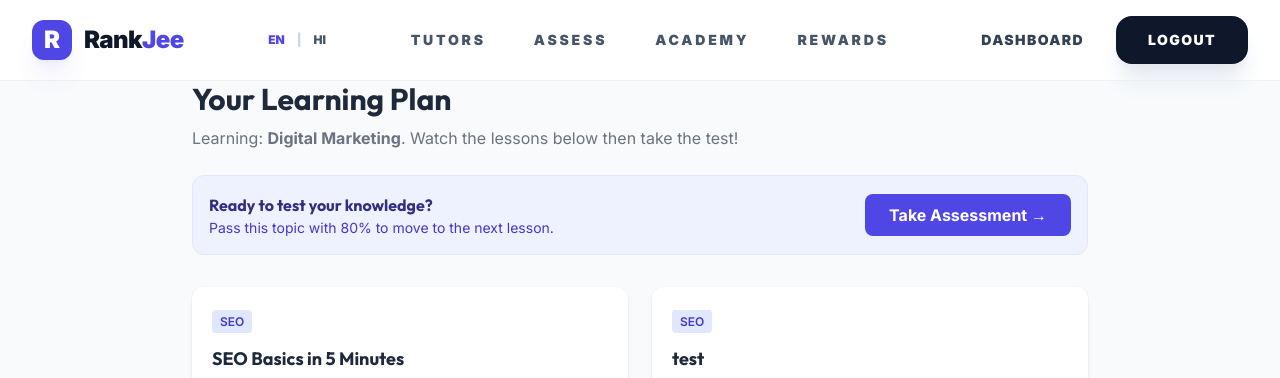
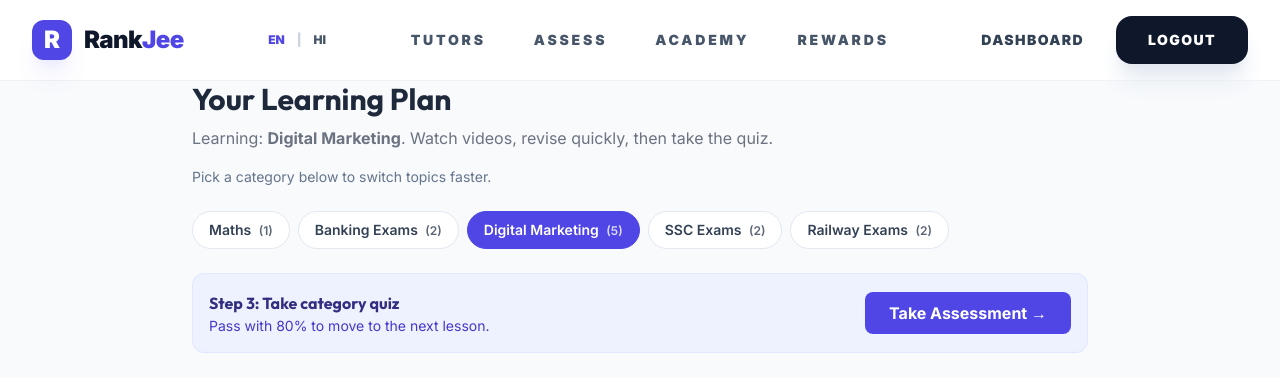
Before and after one commit to kriyespro/sd-rankjee2026, a Django app: page /learning/ in a window 1280 px wide. Shown: the top 378 px of the page. Run offline with Django 5.2, Linux system fonts and the light colour scheme; a user stored in the database is signed in; data comes from the database, SQL or seed files in the repository; parts of the project's set-up code (start-up, migrations or seed data) failed here and were passed over; some libraries are stand-ins or nearby versions.

Commit message:
Fix learning content fallback and add category-first academy navigation

```diff
--- a/learning/views.py
+++ b/learning/views.py
@@ -1,4 +1,4 @@
-from django.db.models import Q
+from django.db.models import Count, Q
 from django.shortcuts import render
 from django.contrib.auth.decorators import login_required
 from assessment.models import UserAttempt, Skill
@@ -9,34 +9,61 @@ def learning_index(request):
     skill_id = request.GET.get('skill')
     concept = (request.GET.get('concept') or '').strip()
 
+    all_videos = ConceptVideo.objects.select_related("skill")
+    category_skills = list(
+        Skill.objects.filter(videos__isnull=False, is_active=True)
+        .annotate(video_count=Count("videos"))
+        .order_by("order", "name")
+        .distinct()
+    )
+
+    selected_skill = None
     if skill_id:
-        # Prefer skill-linked videos, but fall back to concept_tag videos for weak areas
-        videos = ConceptVideo.objects.filter(skill_id=skill_id)
-        current_skill = Skill.objects.filter(id=skill_id).first()
-        if concept and not videos.exists():
-            videos = ConceptVideo.objects.filter(concept_tag__iexact=concept)
-        elif concept:
-            videos = videos.filter(Q(concept_tag__iexact=concept) | Q(concept_tag__icontains=concept))
+        selected_skill = Skill.objects.filter(id=skill_id, is_active=True).first()
+
+    latest_attempt = UserAttempt.objects.filter(user=request.user).select_related("skill").order_by("-attempt_date").first()
+    latest_failed_attempt = UserAttempt.objects.filter(user=request.user, passed=False).select_related("skill").order_by("-attempt_date").first()
+
+    if not selected_skill:
+        selected_skill = (latest_attempt.skill if latest_attempt else None) or (category_skills[0] if category_skills else None)
+
+    if selected_skill:
+        videos = all_videos.filter(skill=selected_skill)
     else:
-        # Get the user's most recent failed attempt and map to available videos
-        latest_attempt = UserAttempt.objects.filter(
-            user=request.user, passed=False
-        ).order_by('-attempt_date').first()
-        current_skill = latest_attempt.skill if latest_attempt else None
+        videos = all_videos
 
-        if concept:
-            videos = ConceptVideo.objects.filter(concept_tag__iexact=concept)
-        elif latest_attempt and latest_attempt.weak_concepts:
-            # Use case-insensitive matching to avoid tag casing mismatches
-            q = Q()
-            for tag in latest_attempt.weak_concepts:
-                if tag:
-                    q |= Q(concept_tag__iexact=str(tag).strip())
-            videos = ConceptVideo.objects.filter(q) if q else ConceptVideo.objects.none()
+    if concept:
+        filtered = videos.filter(Q(concept_tag__iexact=concept) | Q(concept_tag__icontains=concept))
+        if filtered.exists():
+            videos = filtered
         else:
-            videos = ConceptVideo.objects.all()[:6]
+            global_concept = all_videos.filter(Q(concept_tag__iexact=concept) | Q(concept_tag__icontains=concept))
+            if global_concept.exists():
+                videos = global_concept
+    elif latest_failed_attempt and latest_failed_attempt.weak_concepts:
+        q = Q()
+        for tag in latest_failed_attempt.weak_concepts:
+            if tag:
+                q |= Q(concept_tag__iexact=str(tag).strip())
+        if q:
+            weak_filtered = videos.filter(q)
+            if weak_filtered.exists():
+                videos = weak_filtered
 
-    return render(request, 'learning/index.jinja', {
-        'videos': videos,
-        'current_skill': current_skill,
-    })
+    # Final safety net: never return blank just because weak-concept mapping failed.
+    if not videos.exists():
+        if selected_skill and all_videos.filter(skill=selected_skill).exists():
+            videos = all_videos.filter(skill=selected_skill)
+        else:
+            videos = all_videos.order_by("-id")
+
+    return render(
+        request,
+        "learning/index.jinja",
+        {
+            "videos": videos[:24],
+            "current_skill": selected_skill,
+            "category_skills": category_skills,
+            "selected_concept": concept,
+        },
+    )
--- a/templates/learning/index.jinja
+++ b/templates/learning/index.jinja
@@ -4,11 +4,33 @@
 <div class="max-w-4xl mx-auto">
     <h2 class="text-3xl font-bold mb-2">Your Learning Plan</h2>
     {% if current_skill %}
-    <p class="text-gray-500 mb-6">Learning: <strong>{{ current_skill.name }}</strong>. Watch the lessons below then take the test!</p>
+    <p class="text-gray-500 mb-4">Learning: <strong>{{ current_skill.name }}</strong>. Watch videos, revise quickly, then take the quiz.</p>
+    {% if selected_concept %}
+    <p class="text-sm text-indigo-700 mb-6">Focused concept: <strong>{{ selected_concept }}</strong></p>
+    {% else %}
+    <p class="text-sm text-slate-500 mb-6">Pick a category below to switch topics faster.</p>
+    {% endif %}
+
+    {% if category_skills %}
+    <div class="mb-6 overflow-x-auto">
+        <div class="flex gap-2 min-w-max">
+            {% for skill in category_skills %}
+            <a
+                href="{{ url('learning:index') }}?skill={{ skill.id }}"
+                class="px-4 py-2 rounded-full text-sm font-semibold border transition {% if current_skill and current_skill.id == skill.id %}bg-indigo-600 text-white border-indigo-600{% else %}bg-white text-slate-700 border-slate-200 hover:border-indigo-300 hover:text-indigo-700{% endif %}"
+            >
+                {{ skill.name }}
+                <span class="ml-1 text-xs opacity-80">({{ skill.video_count }})</span>
+            </a>
+            {% endfor %}
+        </div>
+    </div>
+    {% endif %}
+
     <div class="mb-8 p-4 bg-indigo-50 border border-indigo-100 rounded-xl flex justify-between items-center">
         <div>
-            <h3 class="font-bold text-indigo-900">Ready to test your knowledge?</h3>
-            <p class="text-sm text-indigo-700">Pass this topic with 80% to move to the next lesson.</p>
+            <h3 class="font-bold text-indigo-900">Step 3: Take category quiz</h3>
+            <p class="text-sm text-indigo-700">Pass with 80% to move to the next lesson.</p>
         </div>
         <a href="{{ url('assessment:take_test', current_skill.id) }}" class="bg-indigo-600 text-white px-6 py-2 rounded-lg font-bold hover:bg-indigo-700 transition">Take Assessment &rarr;</a>
     </div>
@@ -74,8 +96,9 @@
     </div>
     {% else %}
     <div class="bg-white rounded-lg shadow p-8 text-center text-gray-500">
-        <p>No learning content available yet. Take a test first!</p>
+        <p>No learning content available for this filter yet.</p>
         <a href="{{ url('assessment:index') }}" class="mt-4 inline-block text-indigo-600 font-semibold hover:underline">Take a Diagnostic Test</a>
+        <a href="{{ url('learning:index') }}" class="mt-3 ml-4 inline-block text-slate-600 font-semibold hover:underline">Reset filters</a>
     </div>
     {% endif %}
 </div>
```
